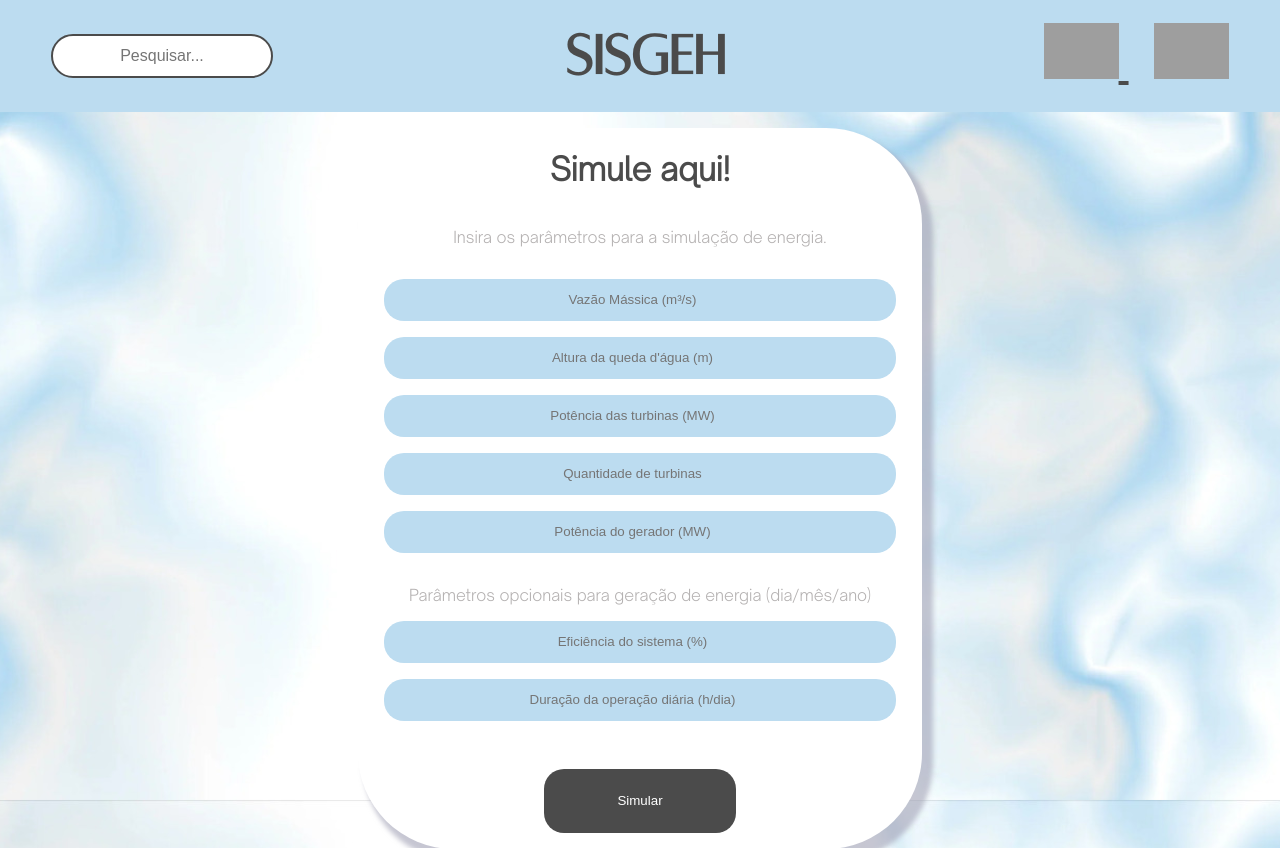
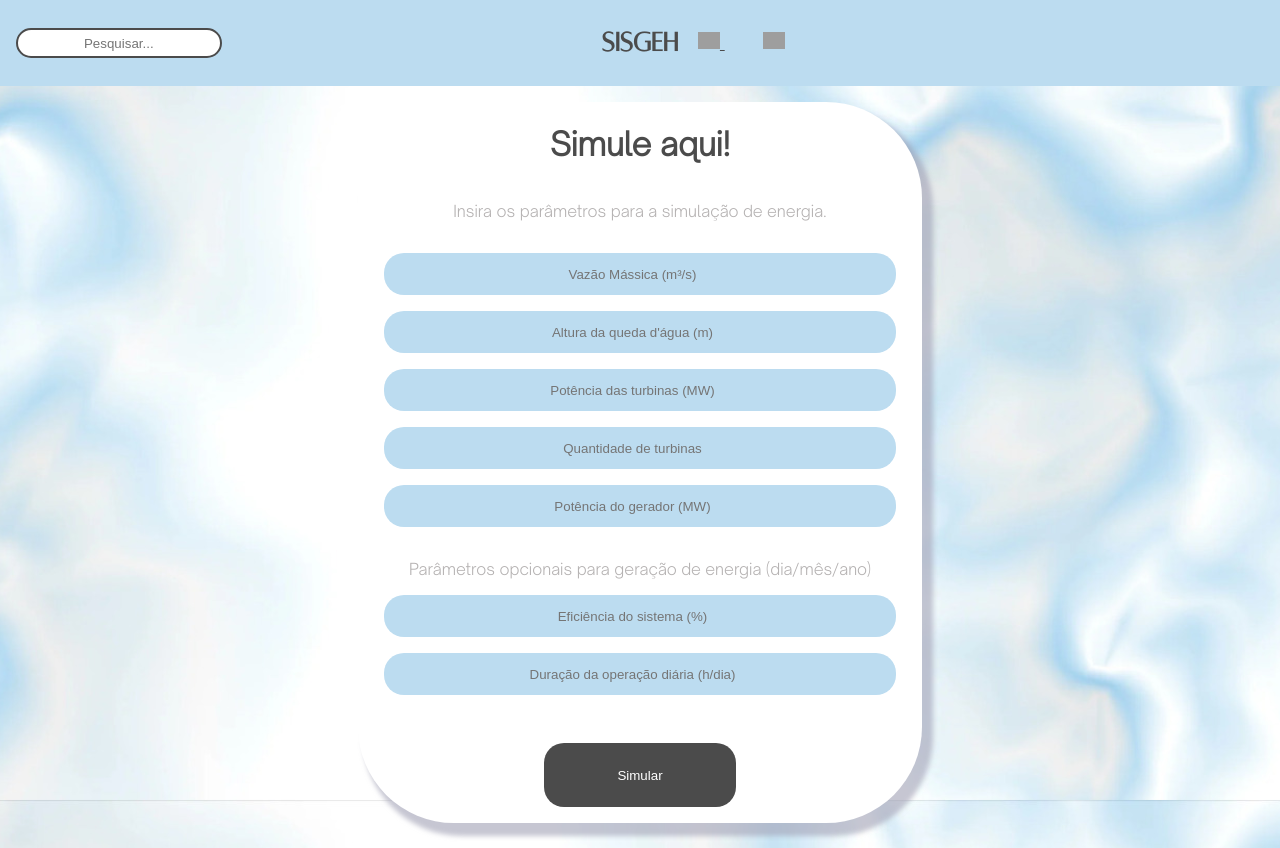
Before and after one commit to gabriel2728/PI---Projeto-Integrador, a PHP site: page /siteatual/php/simulacao.php in a window 1280 px wide. Shown: the top 848 px of the page. Run offline with PHP 8.4, Linux system fonts and the light colour scheme; a user stored in the database is signed in; grey boxes are pictures that could not be loaded.

Commit message:
fix: corrigr header nas páginas

```diff
--- a/cadastro.html
+++ b/cadastro.html
@@ -4,7 +4,7 @@
     <meta charset="UTF-8">
     <meta name="viewport" content="width=device-width, initial-scale=1.0">
     <title>Cadastro | SiSGEH</title>
-    <link rel="stylesheet" type="text/css" href="css/header.css">
+    <link rel="stylesheet" type="text/css" href="css/components/header.css">
     <link rel="stylesheet" type="text/css" href="css/style.css">
 
 </head>
@@ -14,7 +14,7 @@
         <div class="caixa_de_texto">
             <input type="text" class="search-text" placeholder="Pesquisar...">
         </div>
-        <h2 class="sisgeh">SiSGEH</h2>
+        <h1 class="sisgeh">SiSGEH</h1>
 
         <nav class="links">
             <ul>
--- /dev/null
+++ b/css/components/header.css
@@ -0,0 +1,59 @@
+header {
+    width: auto;
+    background-color: #bcdcf0;
+    font-family: "Alta";
+    color: #4B4B4B;
+
+    display: grid;
+    grid-template-columns: 1fr auto 1fr;
+    align-items: center;
+
+    padding: 0.2rem 1rem;
+    max-height: 86px;
+    font-size: clamp(1rem, 1.5vw, 2rem)
+}
+
+header a {
+    padding: 0 clamp(1rem, 1.5vw, 2rem);
+    color: #4B4B4B;
+    }
+
+header h1{
+	justify-self: center;
+	font-size: clamp(1rem, 2.5vw, 3rem)
+}
+
+header nav {
+	justify-self: end;
+}
+
+header li {
+	display: inline-block;
+	list-style-type: none;
+}
+
+.config, .home {
+        width: 1.4rem;
+	height: auto;
+}
+
+.caixa_de_texto {
+    width: clamp(70px, 15vw, 300px);
+    border: 2px solid #4b4b4b;
+
+    display: flex;
+    justifY-content: center;
+    align-items: center;
+
+    background-color: white;
+    border-radius: 25px;
+    padding: 0.3rem;
+}
+
+.caixa_de_texto input {
+    border: none;
+    background: none;
+    outline: none;
+
+    text-align: center;
+}
--- a/css/header.css
+++ /dev/null
@@ -1,93 +0,0 @@
-
- @media (max-height: 1200px) and (min-height: 660px) {
-    header {
-        font-size: 5vh;
-        height: 14vh;
-        }
-
-    header input {
-        font-size: 2vh;
-        width: 15vw;
-    }
-
-    .config, .home {
-        height: 7vh;
-    }
- }
-
- @media (max-height: 659px) {
-    header{
-        font-size: 5vh;
-        height: 10vh;
-        }
-
-    header input {
-        font-size: 2.5vh;
-        width: 18vw;
-    }
-
-    .config, .home {
-        height: 5vh;
-    }
- }
-
-@media (max-width: 820px) {
-
-    header {
-        font-size: 2vh;
-    }
-
-    header input {
-        font-size: 1vh;
-        width: 18vw;
-    }
-
-    .config, .home {
-        height: 4vh;
-    }
-}
-
-
- /* Estiliza��o do header */
-header {
-    background-color: #bcdcf0;
-    font-family: "Alta"; /* Fonte "Alta" no come�o do c�digo sendo usada */
-    color: #4B4B4B;
-    display: flex;
-    justify-content: space-between;
-    padding: 0 4vw;
-    align-items: center; /* Uso de display flex para deixar a �rea do header centrilazada autom�ticamente e com espa�amento entre os items*/
-}
-
-
-header a {
-    margin-left: 2vw; /* Deixando um espa?amento entre os items 'sobre' e o icone de 'configura??o. Detalhe: Ambos t?m a propriedade 'a' */
-    color: #4B4B4B;
-    }
-
-nav {
-	width: 17vw;
-}
-
-header li {
-	display: inline-block;
-	list-style-type: none;
-}
-
-.caixa_de_texto {
-    height: 5vh;
-    width: 17vw;
-    border: 2px solid #4b4b4b;
-    display: flex;
-    justify-content: center;
-    align-items: center;
-    background-color: white;
-    border-radius: 25px;
-}
-
-.caixa_de_texto input {
-    border: none;
-    background: none;
-    outline: none;
-    text-align: center;
-}
--- a/index.html
+++ b/index.html
@@ -4,7 +4,7 @@
     <meta charset="UTF-8">
     <meta name="viewport" content="width=device-width, initial-scale=1.0">
     <title>SiSGEH</title>
-    <link rel="stylesheet" href="css/header.css">
+    <link rel="stylesheet" href="css/components/header.css">
     <link rel="stylesheet" href="css/estilo_index.css">
 </head>
 <body>
--- a/php/configuracoes.php
+++ b/php/configuracoes.php
@@ -34,7 +34,7 @@ if ($result->num_rows > 0) {
     <meta charset="UTF-8">
     <meta name="viewport" content="width=device-width, initial-scale=1.0">
     <title>Configurações - SiSGEH</title>
-    <link rel="stylesheet" href="../css/header.css">
+    <link rel="stylesheet" href="../css/components/header.css">
     <link rel="stylesheet" href="../css/estilo_configuracao.css">
     <style>
         .menu-configuracoes {
--- a/php/configuracoes_perfil.php
+++ b/php/configuracoes_perfil.php
@@ -34,7 +34,7 @@ if ($result->num_rows > 0) {
     <meta charset="UTF-8">
     <meta name="viewport" content="width=device-width, initial-scale=1.0">
     <title>Configurações de Perfil - SiSGEH</title>
-    <link rel="stylesheet" href="../css/header.css">
+    <link rel="stylesheet" href="../css/components/header.css">
     <link rel="stylesheet" href="../css/estilo_configuracao_perfil.css">
     <script>
         // Função para abrir o formulário de trocar nome
--- a/php/configuracoes_sistema.php
+++ b/php/configuracoes_sistema.php
@@ -71,7 +71,7 @@ if ($_SERVER['REQUEST_METHOD'] === 'POST') {
     <meta charset="UTF-8">
     <meta name="viewport" content="width=device-width, initial-scale=1.0">
     <title>Configurações do Sistema - SiSGEH</title>
-    <link rel="stylesheet" href="../css/header.css">
+    <link rel="stylesheet" href="../css/components/header.css">
     <link rel="stylesheet" href="../css/estilo_configuracao_sistema.css">
 </head>
 <body>
--- a/php/inicio.php
+++ b/php/inicio.php
@@ -20,7 +20,7 @@ $primeiroNome = explode(" ", $nomeUsuario)[0]; // Pega só o primeiro nome
     <meta charset="UTF-8">
     <meta name="viewport" content="width=device-width, initial-scale=1.0">
     <title>Início - SiSGEH</title>
-    <link rel="stylesheet" href="../css/header.css">
+    <link rel="stylesheet" href="../css/components/header.css">
     <link rel="stylesheet" href="../css/estilo_inicio.css">
 </head>
 <body>
--- a/php/login.php
+++ b/php/login.php
@@ -98,7 +98,7 @@ if (isset($_POST['entrar'])) {
     <meta charset="UTF-8">
     <meta name="viewport" content="width=device-width, initial-scale=1.0">
     <title>Document</title>
-    <link rel="stylesheet" href="../css/header.css">
+    <link rel="stylesheet" href="../css/components/header.css">
     <link rel="stylesheet" href="../css/estilo_login.css">
 </head>
 <body>
--- a/php/simulacao.php
+++ b/php/simulacao.php
@@ -14,11 +14,11 @@ $primeiroNome = explode(" ", $nomeUsuario)[0];
 <!DOCTYPE html>
 <html lang="pt-br">
 <head>
-  <meta charset="UTF-8">
-  <meta name="viewport" content="width=device-width, initial-scale=1.0">
-  <title>Simulação Hidrelétrica</title>
-  <link rel="stylesheet" href="../css/header.css">
-  <link rel="stylesheet" href="../css/estilo_simulacao.css">
+    <meta charset="UTF-8">
+    <meta name="viewport" content="width=device-width, initial-scale=1.0">
+    <title>Simulação Hidrelétrica</title>
+    <link rel="stylesheet" href="../css/components/header.css">
+    <link rel="stylesheet" href="../css/estilo_simulacao.css">
 </head>
 <body>
 
--- a/politica.html
+++ b/politica.html
@@ -4,7 +4,7 @@
     <meta charset="UTF-8">
     <meta name="viewport" content="width=device-width, initial-scale=1.0">
     <title>Sobre o Sistema</title>
-    <link rel="stylesheet" href="css/header.css">
+    <link rel="stylesheet" href="css/components/header.css">
     <link rel="stylesheet" href="css/style002.css">
 </head>
 <body>
@@ -13,13 +13,13 @@
         <div class="caixa_de_texto">
             <input type="text" class="search-text" placeholder="Pesquisar...">
         </div>
-        <h2 class="sisgeh"> SiSGEH </h2>
+        <h1 class="sisgeh"> SiSGEH </h1>
 
         <nav class="links">
             <ul>
                 <li>
                     <a href="php/inicio.php" class="link_home">
-                        <img src="home.png" alt="Voltar a Home" class="home">
+                        <img src="images/home.png" alt="Voltar a Home" class="home">
                     </a>
                 </li>
             </ul>
--- a/recuperar_senha.html
+++ b/recuperar_senha.html
@@ -4,7 +4,7 @@
 <meta charset="UTF-8">
 <meta name="viewport" content="width=device-width, initial-scale=1.0">
 <title>Histórico de Simulações</title>
-<link rel="stylesheet" href="css/header.css">
+<link rel="stylesheet" href="css/components/header.css">
 <link rel="stylesheet" type="text/css" href="css/style002.css">
 
 </head>
@@ -14,7 +14,7 @@
         <div class="caixa_de_texto">
             <input type="text" class="search-text" placeholder="Pesquisar...">
         </div>
-        <h2 class="sisgeh"> SiSGEH </h2>
+        <h1 class="sisgeh"> SiSGEH </h1>
         <nav class="links">
             <ul>
                 <li>
@@ -22,7 +22,7 @@
                 </li>
 
                 <li>
-                    <a href="php/inicio.php" class="link_home">
+                    <a href="index.html" class="link_home">
                         <img src="images/home.png" alt="Voltar a Home" class="home">
                     </a>
                 </li>
--- a/sobr_e.html
+++ b/sobr_e.html
@@ -4,7 +4,7 @@
     <meta charset="UTF-8">
     <meta name="viewport" content="width=device-width, initial-scale=1.0">
     <title>Sobre o Sistema</title>
-    <link rel="stylesheet" href="css/header.css">
+    <link rel="stylesheet" href="css/components/header.css">
     <link rel="stylesheet" href="css/style002.css">
 </head>
 <body>
@@ -13,13 +13,13 @@
         <div class="caixa_de_texto">
             <input type="text" class="search-text" placeholder="Pesquisar...">
         </div>
-        <h2 class="sisgeh"> SiSGEH </h2>
+        <h1 class="sisgeh"> SiSGEH </h1>
 
         <nav class="links">
             <ul>
                 <li>
                     <a href="php/inicio.php" class="link_home">
-                        <img src="home.png" alt="Voltar a Home" class="home">
+                        <img src="/images/home.png" alt="Voltar a Home" class="home">
                     </a>
                 </li>
             </ul>
--- a/sobre.html
+++ b/sobre.html
@@ -4,7 +4,7 @@
     <meta charset="UTF-8">
     <meta name="viewport" content="width=device-width, initial-scale=1.0">
     <title>Sobre o Sistema</title>
-    <link rel="stylesheet" href="css/header.css">
+    <link rel="stylesheet" href="css/components/header.css">
     <link rel="stylesheet" href="css/style002.css">
 </head>
 <body>
@@ -13,13 +13,13 @@
         <div class="caixa_de_texto">
             <input type="text" class="search-text" placeholder="Pesquisar...">
         </div>
-        <h2 class="sisgeh"> SiSGEH </h2>
+        <h1 class="sisgeh"> SiSGEH </h1>
 
         <nav class="links">
             <ul>
                 <li>
                     <a href="index.html" class="link_home">
-                        <img src="home.png" alt="Voltar a Home" class="home">
+                        <img src="images/home.png" alt="Voltar a Home" class="home">
                     </a>
                 </li>
             </ul>
```
Also changed, not shown: php/historico.php (+5 -6 lines).
